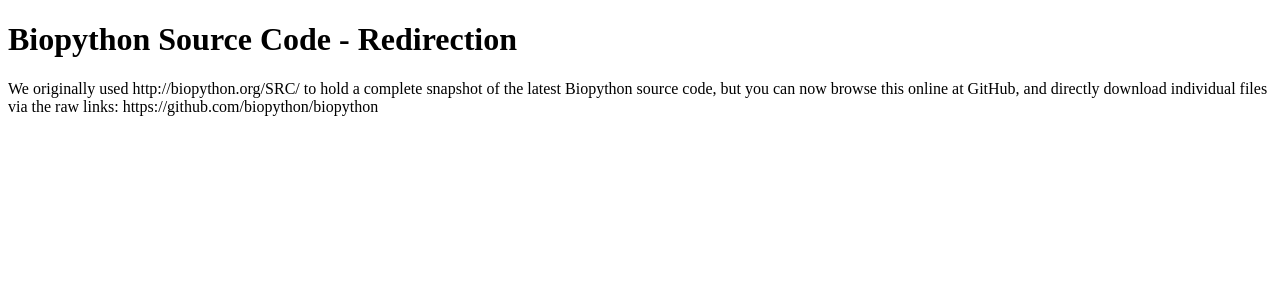
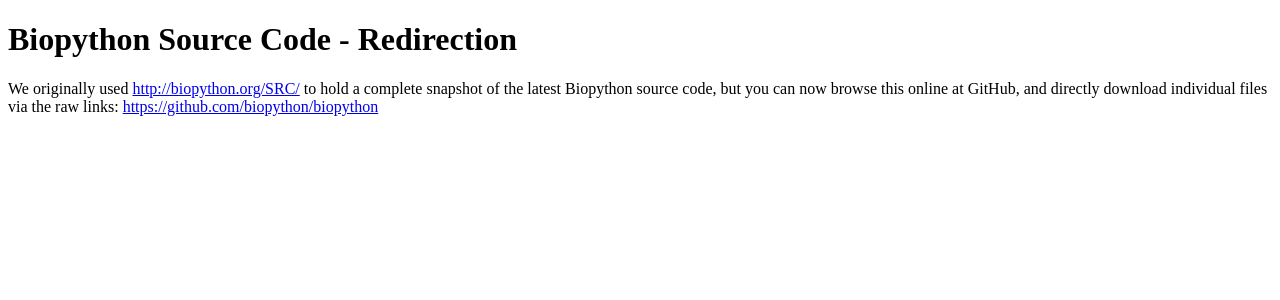
Before and after one commit to biopython/biopython.github.io, a Jekyll site: the page built from SRC/index.md, in a window 1280 px wide. Shown: the top 300 px of the page. Built offline with Jekyll 4.4.1, drawn with Linux system fonts in a browser that asks for light colours.

```diff
--- a/SRC/index.md
+++ b/SRC/index.md
@@ -2,7 +2,7 @@
 title: Biopython Source Code - Redirection
 ---
 
-We originally used http://biopython.org/SRC/ to hold a complete
+We originally used <http://biopython.org/SRC/> to hold a complete
 snapshot of the latest Biopython source code, but you can now
 browse this online at GitHub, and directly download individual
-files via the raw links: https://github.com/biopython/biopython
+files via the raw links: <https://github.com/biopython/biopython>
```
